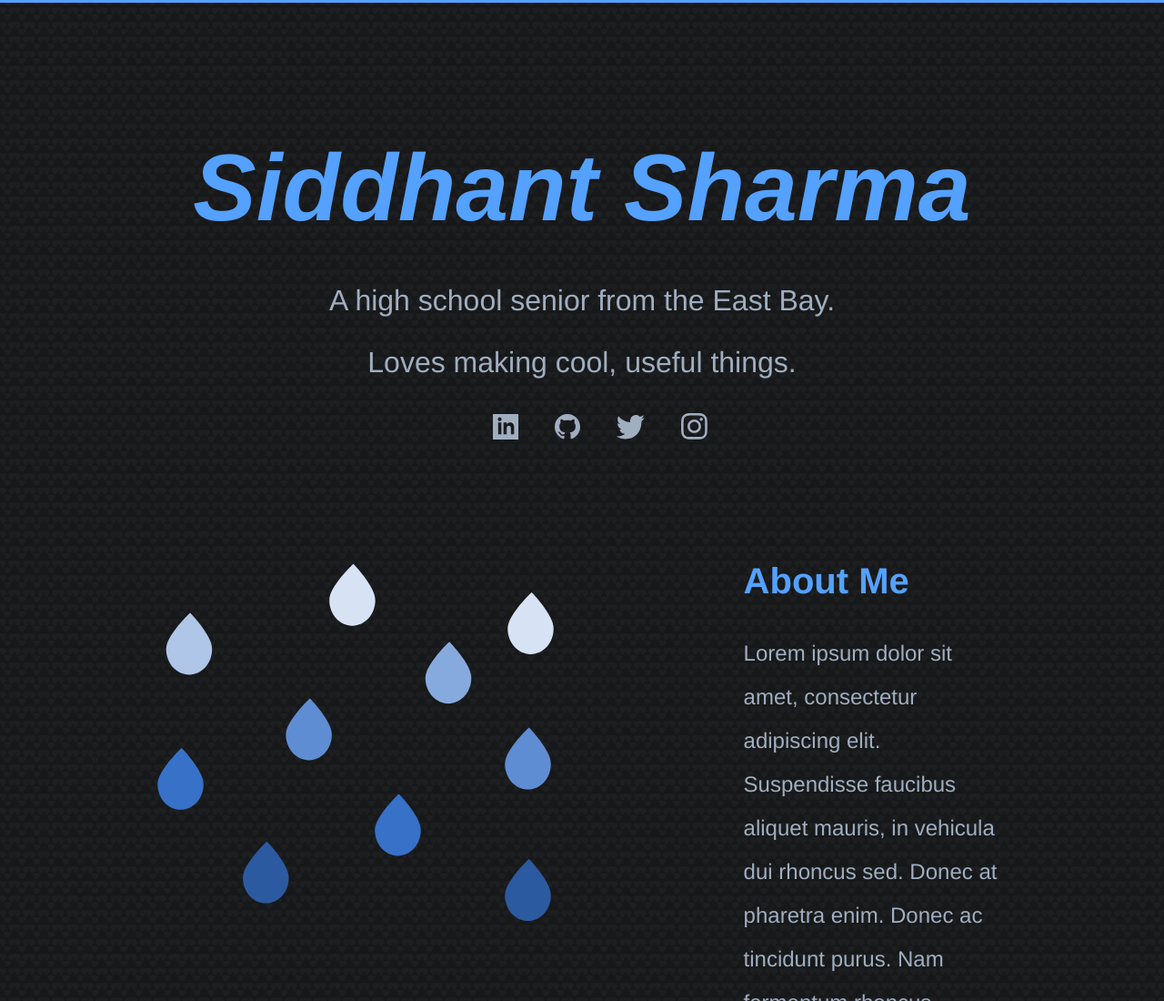
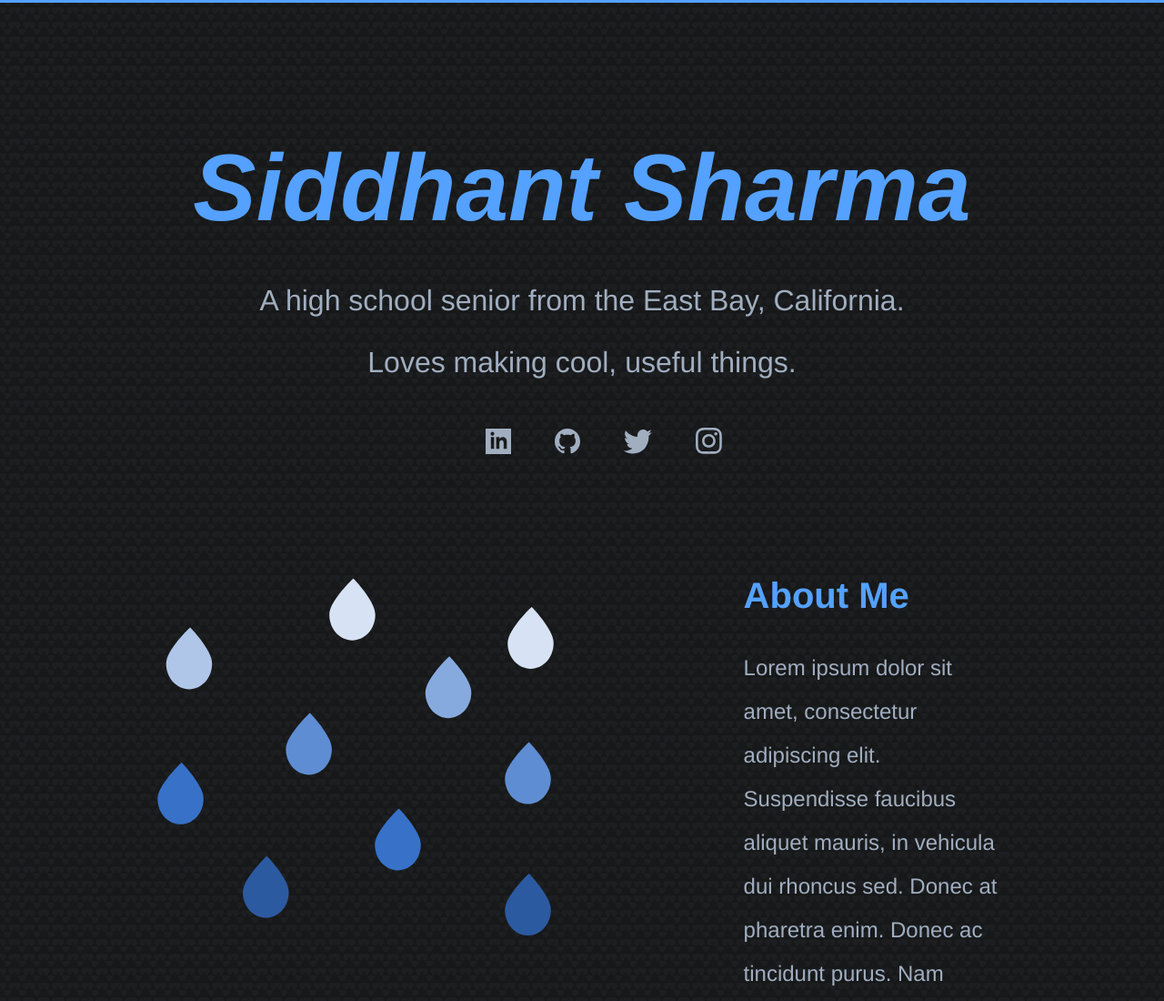
Before and after one commit to siddhantsharma301/saucysite, a Gatsby site: page / in a window 1280 px wide. Shown: the top 1100 px of the page at 91% size. Built offline with nearby package versions, Linux system fonts and the light colour scheme; Gatsby itself is replaced by a stand-in of ours.

Commit message:
more padding changes and fixes

```diff
--- a/src/pages/index.js
+++ b/src/pages/index.js
@@ -25,7 +25,7 @@ query  {
 
 export default ({ data }) => <>
     <h1>Siddhant Sharma</h1>
-    <p className="intro">A high school senior from the East Bay.</p>
+    <p className="intro">A high school senior from the East Bay, California.</p>
     <p className="intro">Loves making cool, useful things.</p>
 
     <div className="social">
--- a/src/styles/index.css
+++ b/src/styles/index.css
@@ -35,7 +35,7 @@ p.intro {
 .github-icon svg {
     width: 1.75rem;
     height: auto;
-    margin-left: 2.5rem;
+    margin-left: 3rem;
 }
 
 .linkedin-icon svg path {
@@ -45,7 +45,7 @@ p.intro {
 .linkedin-icon svg {
     width: 1.75rem;
     height: auto;
-    margin-left: 2.5rem;
+    margin-left: 3rem;
 }
 
 .twitter-icon svg path {
@@ -55,7 +55,7 @@ p.intro {
 .twitter-icon svg {
     width: 1.90rem;
     height: auto;
-    margin-left: 2.5rem;
+    margin-left: 3rem;
 }
 
 .instagram-icon svg path {
@@ -65,11 +65,11 @@ p.intro {
 .instagram-icon svg {
     width: 1.80rem;
     height: auto;
-    margin-left: 2.5rem;
+    margin-left: 3rem;
 }
 
 .social {
-    margin-top: 2rem;
+    margin-top: 3rem;
     /* display: flex;
     flex-direction: row;
     justify-content: center;
```
